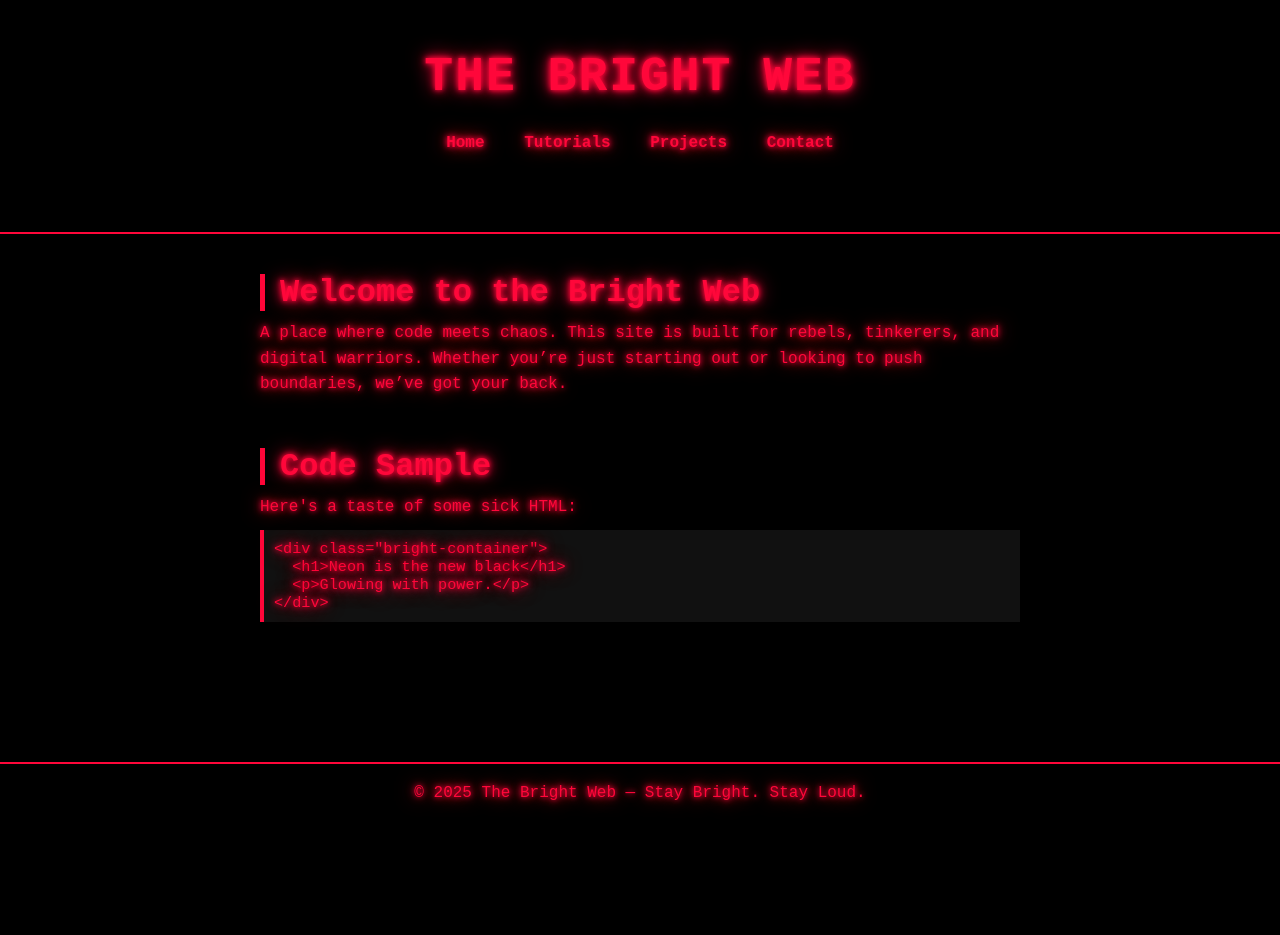
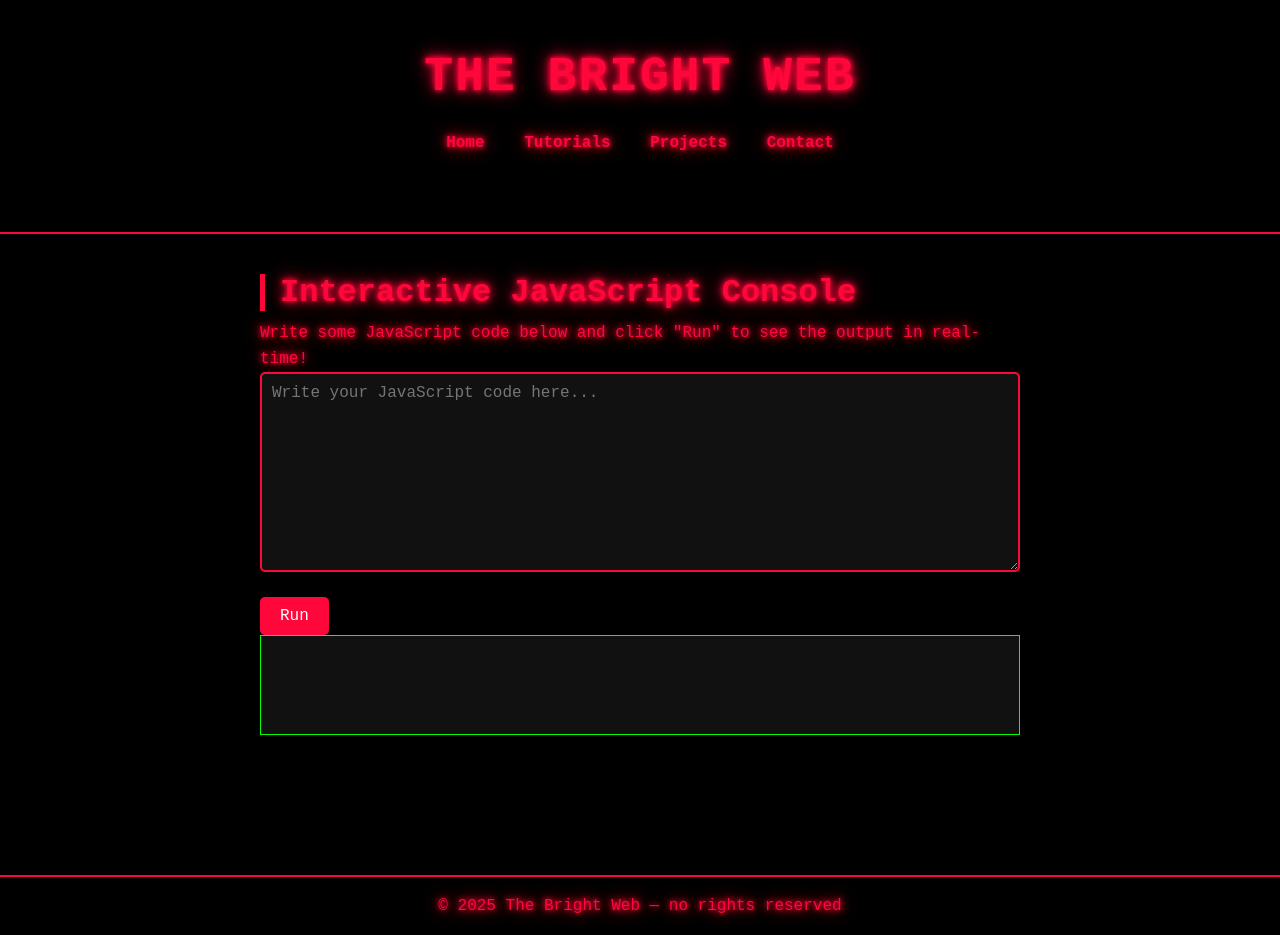
Before and after one commit to Lil-ill/Brightweb, a plain HTML site: page index.html in a window 1280 px wide. Before the commit the page ends 822 px from the top, so only its background shows below. Drawn offline with Linux system fonts and the light colour scheme.

Commit message:
Update index.html

```diff
--- a/index.html
+++ b/index.html
@@ -3,9 +3,8 @@
 <head>
   <meta charset="UTF-8" />
   <meta name="viewport" content="width=device-width, initial-scale=1.0"/>
-  <title>The Bright Web</title>
+  <title>DA Bright Web</title>
   <style>
-    /* Reset and base styles */
     * {
       margin: 0;
       padding: 0;
@@ -76,15 +75,45 @@
       margin-top: 50px;
     }
 
-    /* Optional code block style */
-    code {
+    /* Code Editor Style */
+    textarea {
+      width: 100%;
+      height: 200px;
       background-color: #111;
+      color: #ff073a;
+      border: 2px solid #ff073a;
       padding: 10px;
-      display: block;
-      margin-top: 10px;
-      border-left: 4px solid #ff073a;
+      font-size: 1rem;
+      border-radius: 5px;
+      margin-bottom: 20px;
+      font-family: 'Courier New', monospace;
+    }
+
+    /* Console Output Style */
+    #output {
+      background-color: #111;
+      color: #00ff00; /* Green output like console */
+      padding: 15px;
+      border: 1px solid #00ff00;
+      min-height: 100px;
+      white-space: pre-wrap;
+      font-family: 'Courier New', monospace;
+    }
+
+    button {
+      padding: 10px 20px;
+      background-color: #ff073a;
+      border: none;
+      color: #fff;
+      font-size: 1rem;
+      cursor: pointer;
+      border-radius: 5px;
+      transition: 0.3s;
+    }
+
+    button:hover {
+      background-color: #fff;
       color: #ff073a;
-      font-size: 0.95rem;
     }
   </style>
 </head>
@@ -101,24 +130,43 @@
 
   <main>
     <section>
-      <h2>Welcome to the Bright Web</h2>
-      <p>A place where code meets chaos. This site is built for rebels, tinkerers, and digital warriors. Whether you’re just starting out or looking to push boundaries, we’ve got your back.</p>
-    </section>
+      <h2>Interactive JavaScript Console</h2>
+      <p>Write some JavaScript code below and click "Run" to see the output in real-time!</p>
 
-    <section>
-      <h2>Code Sample</h2>
-      <p>Here's a taste of some sick HTML:</p>
-      <code>
-        &lt;div class="bright-container"&gt;<br>
-        &nbsp;&nbsp;&lt;h1&gt;Neon is the new black&lt;/h1&gt;<br>
-        &nbsp;&nbsp;&lt;p&gt;Glowing with power.&lt;/p&gt;<br>
-        &lt;/div&gt;
-      </code>
+      <!-- JavaScript code editor -->
+      <textarea id="codeInput" placeholder="Write your JavaScript code here..."></textarea>
+      <button onclick="runCode()">Run</button>
+
+      <!-- Output section -->
+      <div id="output"></div>
     </section>
   </main>
 
   <footer>
-    &copy; 2025 The Bright Web — Stay Bright. Stay Loud.
+    &copy; 2025 The Bright Web — no rights reserved
   </footer>
+
+  <script>
+    function runCode() {
+      const code = document.getElementById('codeInput').value;
+      const outputDiv = document.getElementById('output');
+
+      try {
+        // Clear previous output
+        outputDiv.innerHTML = '';
+
+        // Use eval to run the code entered by the user
+        const result = eval(code);
+
+        // Display result if there is one
+        if (result !== undefined) {
+          outputDiv.textContent = result;
+        }
+      } catch (error) {
+        // Handle any errors in the code
+        outputDiv.textContent = `Error: ${error.message}`;
+      }
+    }
+  </script>
 </body>
 </html>
```
